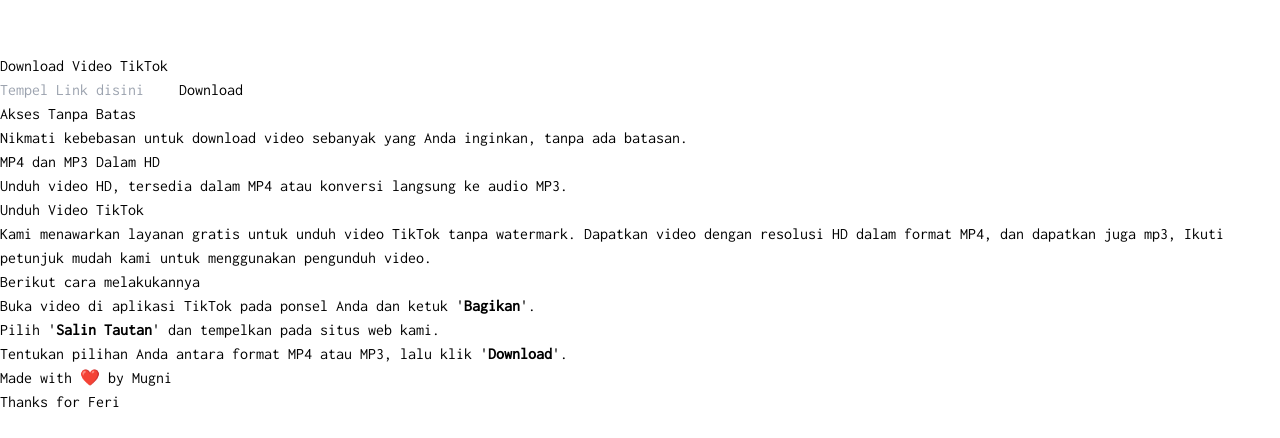
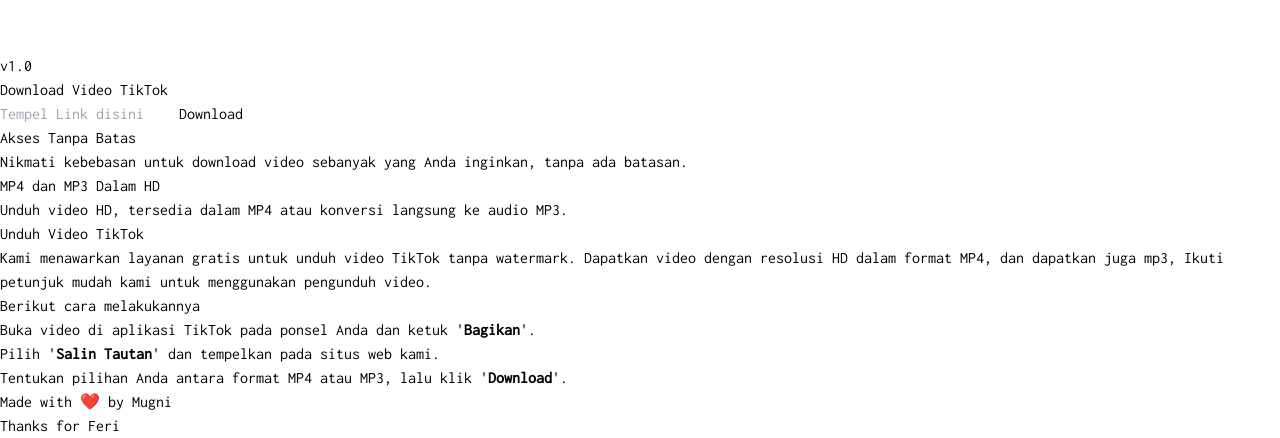
Before and after one commit to mugni1/downloader-tolls, a React (Vite) app: page /tiktok in a window 1280 px wide. Shown: the part 475-913 px from the top of the page. Before the commit the page ends 889 px from the top, so only its background shows below. Built offline with nearby package versions, Linux system fonts and the light colour scheme.

Commit message:
add version text

```diff
--- a/src/components/Header.jsx
+++ b/src/components/Header.jsx
@@ -7,11 +7,13 @@
 export function Header({ className }) {
   return (
     <section
-      className={`w-full flex px-5 py-2 shadow-md sticky top-0 ${className} `}
+      className={`w-full justify-between items-center text-white flex px-5 py-2 shadow-md sticky top-0 ${className} `}
     >
       <Link to="/">
         <img src="/left-arrow-alt-svgrepo-com.png" alt="" className="h-8 w-8" />
       </Link>
+
+      <span>v1.0</span>
     </section>
   );
 }
```
